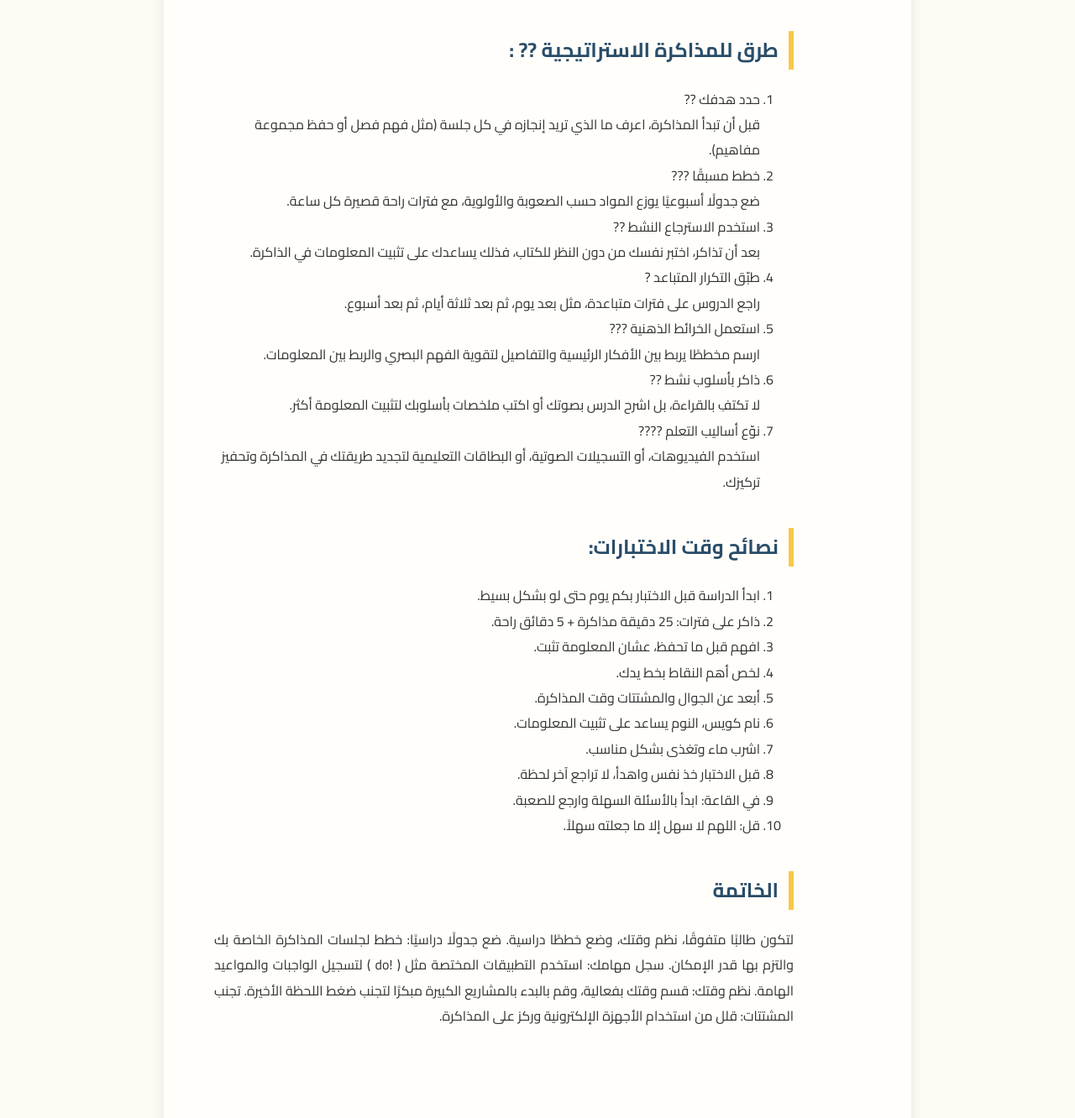
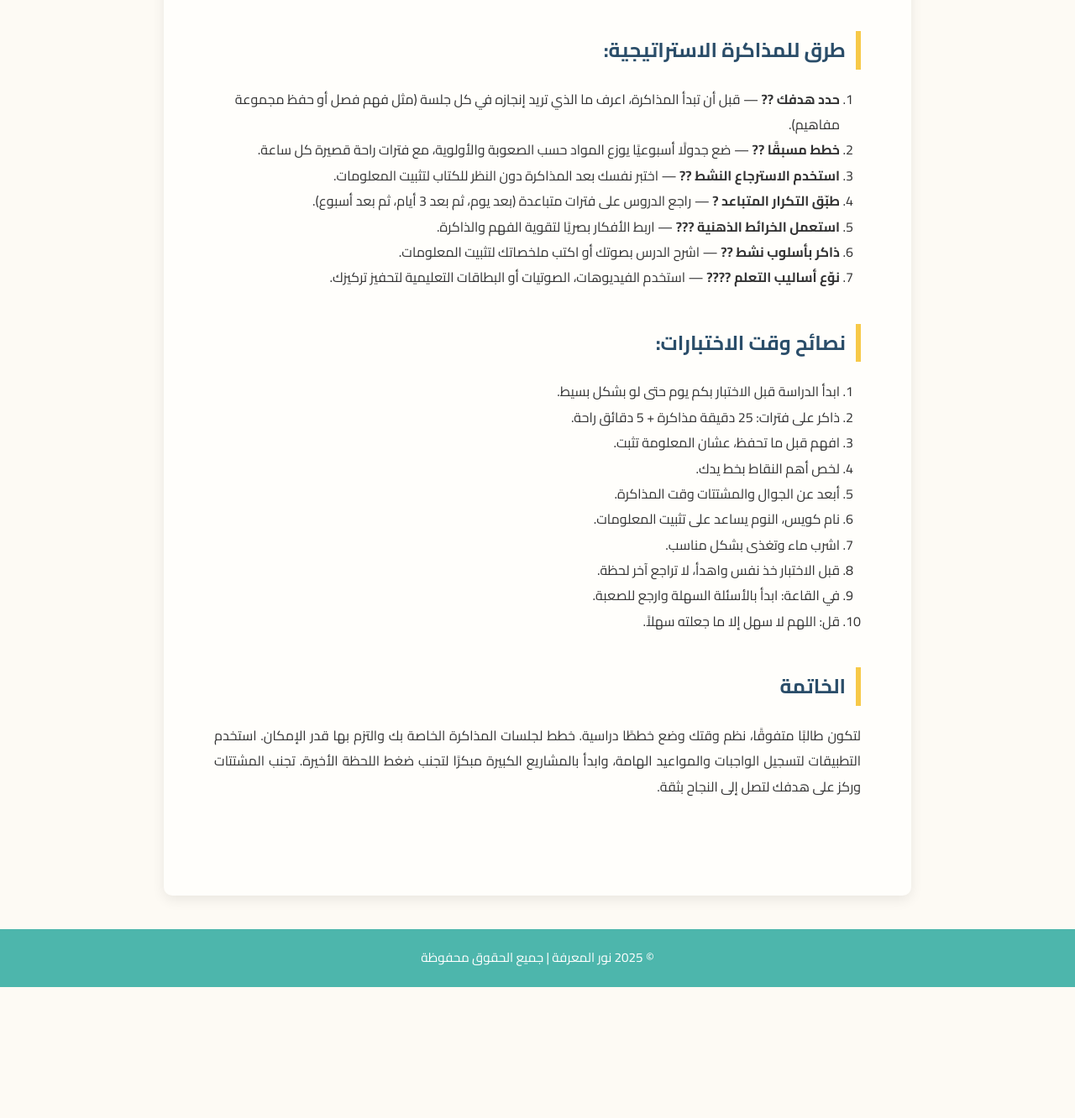
Before and after one commit to fatimahalmahri997-oss/nour-elmarefa, a plain HTML site: page index.html in a window 1280 px wide. Shown: the part 877-2209 px from the top of the page at 84% size. After the commit the page ends 2053 px from the top, so only its background shows below. Drawn offline with Linux system fonts and the light colour scheme.

Commit message:
Update index.html

```diff
--- a/index.html
+++ b/index.html
@@ -8,15 +8,17 @@
     body {
       font-family: 'Cairo', sans-serif;
       margin: 0;
-            background-color: #fdfaf4; /* بيج فاتح مريح للعين */
-            color: #333333; /* نص غامق ناعم */
+      background-color: #fdfaf4;
+      color: #333333;
       line-height: 1.9;
       scroll-behavior: smooth;
+      direction: rtl;
+      text-align: right;
     }
 
     header {
       text-align: center;
-            background: linear-gradient(135deg, #4db6ac, #2a4d69); /* تدرج سماوي وأزرق داكن */
+      background: linear-gradient(135deg, #4db6ac, #2a4d69);
       color: white;
       padding: 60px 20px 40px;
       box-shadow: 0 4px 10px rgba(0,0,0,0.15);
@@ -43,24 +45,27 @@
       border-radius: 10px;
       box-shadow: 0 5px 15px rgba(0,0,0,0.08);
     }
+
     article {
+      padding: 40px;
       text-align: right;
     }
 
-        article {
-            padding: 40px;
-        }
-
     article h2 {
-            color: #2a4d69; /* أزرق داكن أنيق */
-            border-right: 6px solid #f7c948; /* ذهبي من اللوقو */
+      color: #2a4d69;
+      border-right: 6px solid #f7c948;
       padding-right: 12px;
       margin-top: 40px;
+      text-align: right;
     }
 
     article p {
       text-align: justify;
       margin: 15px 0;
+    }
+
+    ol {
+      padding-right: 25px;
     }
 
     footer {
@@ -71,7 +76,6 @@ article {
       font-size: 0.95em;
     }
 
-        /* زر العودة للأعلى */
     #topBtn {
       position: fixed;
       bottom: 25px;
@@ -111,34 +115,30 @@ article {
 
   <main>
     <article>
+
       <h2>المقدمة</h2>
-            <p>نور المعرفة هي مبادرة تطوعية تهدف إلى نشر العلم والمعرفة بطريقة مبسّطة من خلال دروس تفاعلية وورش عمل تعليمية تسهم في تطوير مهارات التفكير، وتنمية حب التعلم، وبناء جيل واعٍ مثقف.
-            </p>
+      <p>نور المعرفة هي مبادرة تطوعية تهدف إلى نشر العلم والمعرفة بطريقة مبسّطة من خلال دروس تفاعلية وورش عمل تعليمية تسهم في تطوير مهارات التفكير، وتنمية حب التعلم، وبناء جيل واعٍ مثقف.</p>
 
-            <h2>للتغلب على الضغوط الجامعية: </h2>
+      <h2>للتغلب على الضغوط الجامعية:</h2>
       <ol>
- <li> نظّم وقتك وضع جدول أسبوعي للمذاكرة والراحة.</li>
- <li> نم جيداً وتغذَّ بشكل صحي واشرب ماء كافٍ.</li>
- <li> مارس الرياضة أو المشي لتفريغ التوتر.</li>
- <li> تحدث مع أحد تثق به ولا تكتم الضغط.</li>
- <li>  فكّر بإيجابية واعتبر الصعوبات فرصاً للتطور.</li>
- <li>  خذ فترات راحة بعد كل إنجاز لتجدد طاقتك.</li>
-<ol/>
-
-
-            <h2>طرق للمذاكرة الاستراتيجية ?? :</h2>
-
-                <ol>
-                  <li><span>حدد هدفك ??</span><br>قبل أن تبدأ المذاكرة، اعرف ما الذي تريد إنجازه في كل جلسة (مثل فهم فصل أو حفظ مجموعة مفاهيم).</li>
-        <li><span>خطط مسبقًا ???</span><br>ضع جدولًا أسبوعيًا يوزع المواد حسب الصعوبة والأولوية، مع فترات راحة قصيرة كل ساعة.</li>
-        <li><span>استخدم الاسترجاع النشط ??</span><br>بعد أن تذاكر، اختبر نفسك من دون النظر للكتاب، فذلك يساعدك على تثبيت المعلومات في الذاكرة.</li>
-        <li><span>طبّق التكرار المتباعد ?</span><br>راجع الدروس على فترات متباعدة، مثل بعد يوم، ثم بعد ثلاثة أيام، ثم بعد أسبوع.</li>
-        <li><span>استعمل الخرائط الذهنية ???</span><br>ارسم مخططًا يربط بين الأفكار الرئيسية والتفاصيل لتقوية الفهم البصري والربط بين المعلومات.</li>
-        <li><span>ذاكر بأسلوب نشط ??</span><br>لا تكتفِ بالقراءة، بل اشرح الدرس بصوتك أو اكتب ملخصات بأسلوبك لتثبيت المعلومة أكثر.</li>
-        <li><span>نوّع أساليب التعلم ????</span><br>استخدم الفيديوهات، أو التسجيلات الصوتية، أو البطاقات التعليمية لتجديد طريقتك في المذاكرة وتحفيز تركيزك.</li>
+        <li>نظّم وقتك وضع جدول أسبوعي للمذاكرة والراحة.</li>
+        <li>نم جيداً وتغذَّ بشكل صحي واشرب ماء كافٍ.</li>
+        <li>مارس الرياضة أو المشي لتفريغ التوتر.</li>
+        <li>تحدث مع أحد تثق به ولا تكتم الضغط.</li>
+        <li>فكّر بإيجابية واعتبر الصعوبات فرصاً للتطور.</li>
+        <li>خذ فترات راحة بعد كل إنجاز لتجدد طاقتك.</li>
       </ol>
 
-
+      <h2>طرق للمذاكرة الاستراتيجية:</h2>
+      <ol>
+        <li><strong>حدد هدفك ??</strong> — قبل أن تبدأ المذاكرة، اعرف ما الذي تريد إنجازه في كل جلسة (مثل فهم فصل أو حفظ مجموعة مفاهيم).</li>
+        <li><strong>خطط مسبقًا ??</strong> — ضع جدولًا أسبوعيًا يوزع المواد حسب الصعوبة والأولوية، مع فترات راحة قصيرة كل ساعة.</li>
+        <li><strong>استخدم الاسترجاع النشط ??</strong> — اختبر نفسك بعد المذاكرة دون النظر للكتاب لتثبيت المعلومات.</li>
+        <li><strong>طبّق التكرار المتباعد ?</strong> — راجع الدروس على فترات متباعدة (بعد يوم، ثم بعد 3 أيام، ثم بعد أسبوع).</li>
+        <li><strong>استعمل الخرائط الذهنية ???</strong> — اربط الأفكار بصريًا لتقوية الفهم والذاكرة.</li>
+        <li><strong>ذاكر بأسلوب نشط ??</strong> — اشرح الدرس بصوتك أو اكتب ملخصاتك لتثبيت المعلومات.</li>
+        <li><strong>نوّع أساليب التعلم ????</strong> — استخدم الفيديوهات، الصوتيات أو البطاقات التعليمية لتحفيز تركيزك.</li>
+      </ol>
 
       <h2>نصائح وقت الاختبارات:</h2>
       <ol>
@@ -154,14 +154,12 @@ article {
         <li>قل: اللهم لا سهل إلا ما جعلته سهلاً.</li>
       </ol>
 
+      <h2>الخاتمة</h2>
+      <p>لتكون طالبًا متفوقًا، نظم وقتك وضع خططًا دراسية.
+      خطط لجلسات المذاكرة الخاصة بك والتزم بها قدر الإمكان.
+      استخدم التطبيقات لتسجيل الواجبات والمواعيد الهامة، وابدأ بالمشاريع الكبيرة مبكرًا لتجنب ضغط اللحظة الأخيرة.
+      تجنب المشتتات وركز على هدفك لتصل إلى النجاح بثقة.</p>
 
-            <h2>الخاتمة</h2>
-            <p>لتكون طالبًا متفوقًا، نظم وقتك، وضع خططًا دراسية.
-ضع جدولًا دراسيًا: خطط لجلسات المذاكرة الخاصة بك والتزم بها قدر الإمكان.
-سجل مهامك: استخدم التطبيقات المختصة مثل ( !do ) لتسجيل الواجبات والمواعيد الهامة.
-نظم وقتك: قسم وقتك بفعالية، وقم بالبدء بالمشاريع الكبيرة مبكرًا لتجنب ضغط اللحظة الأخيرة.
-تجنب المشتتات: قلل من استخدام الأجهزة الإلكترونية وركز على المذاكرة.
-            </p>
     </article>
   </main>
 
@@ -172,17 +170,11 @@ article {
   <button id="topBtn" onclick="window.scrollTo({top: 0, behavior: 'smooth'})">? للأعلى</button>
 
   <script>
-        // إظهار زر العودة للأعلى عند التمرير
     const topBtn = document.getElementById("topBtn");
     window.addEventListener("scroll", () => {
-            if (window.scrollY > 400) {
-                topBtn.style.display = "block";
-            } else {
-                topBtn.style.display = "none";
-            }
+      topBtn.style.display = (window.scrollY > 400) ? "block" : "none";
     });
   </script>
 
 </body>
-
 </html>
```
Lines whose indentation alone changed are shown as unchanged.
